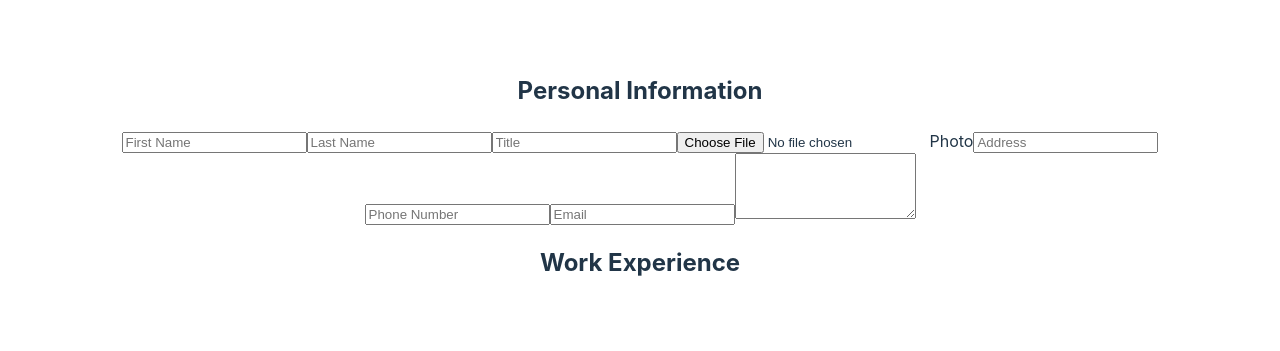
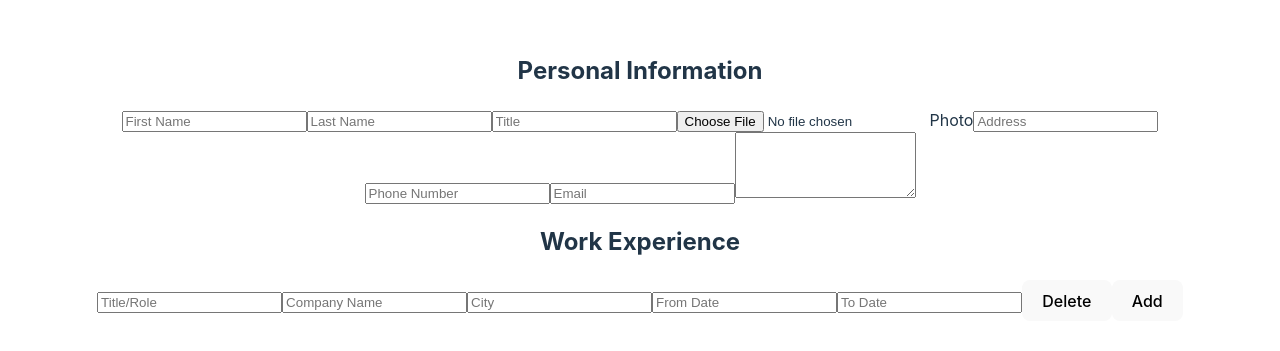
Before and after one commit to manny53365/cv-application, a React app: page / in a window 1280 px wide. Shown: the part 223-574 px from the top of the page. Built offline with nearby package versions, Linux system fonts and the light colour scheme; the HTML template or start-up script is replaced by a standard one.

Commit message:
added starter code for the inputs with placeholders

```diff
--- a/src/components/WorkExperience.jsx
+++ b/src/components/WorkExperience.jsx
@@ -4,6 +4,13 @@ export default function WorkExperience() {
   return (
     <div>
         <h2>Work Experience</h2>
+        <input type="text" placeholder='Title/Role'/>
+        <input type="text" placeholder='Company Name'/>
+        <input type="text" placeholder='City'/>
+        <input type="text" placeholder='From Date'/>
+        <input type="text" placeholder='To Date'/>
+        <button>Delete</button>
+        <button>Add</button>
     </div>
   )
-};
+}
```
